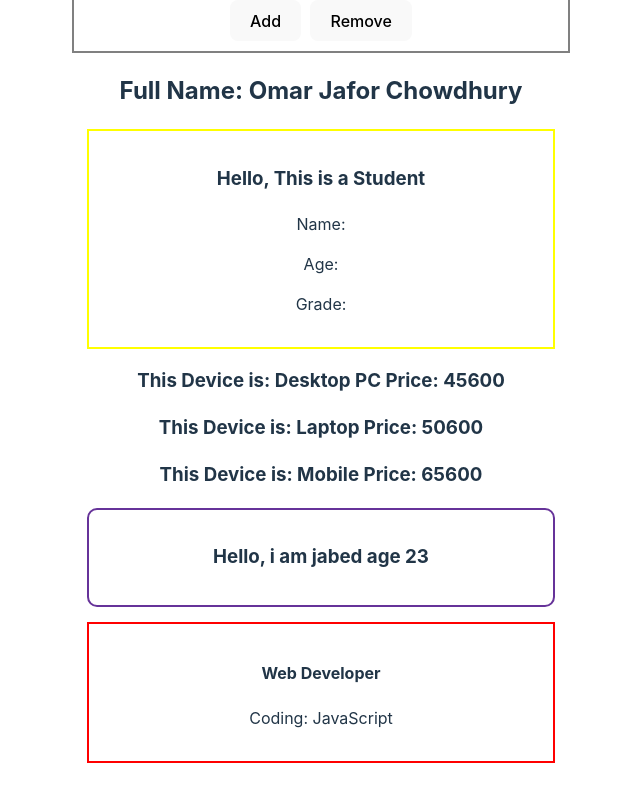
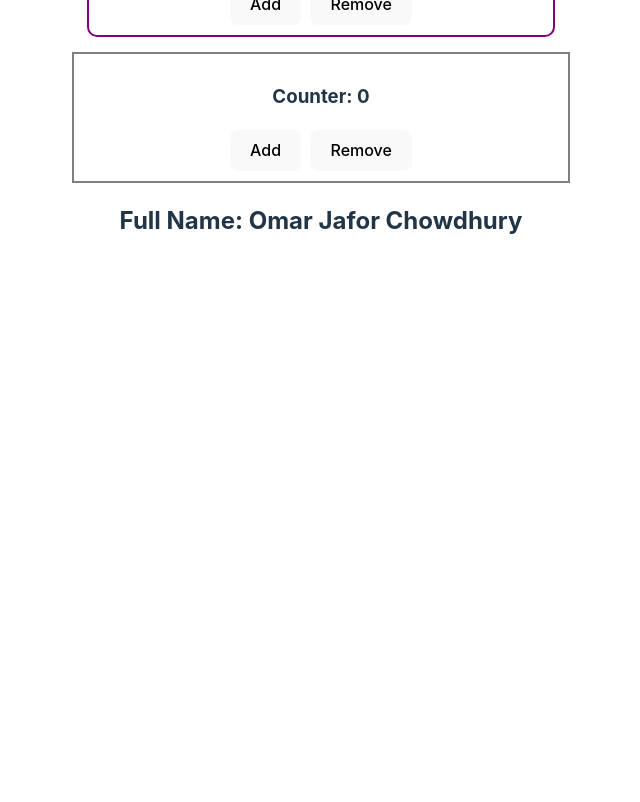
Before and after one commit to omarjafor/My-First-React, a React (Vite) app: page / in a window 1280 px wide. Shown: the part 380-1182 px from the top of the page, without its empty margins (319-959 px from the left). After the commit the page ends 800 px from the top, so only its background shows below. Built offline with nearby package versions, Linux system fonts and the light colour scheme.

Commit message:
use state

```diff
--- a/src/App.jsx
+++ b/src/App.jsx
@@ -1,7 +1,7 @@
 import React from 'react';
 import './App.css'
-import Home from './pages/Home'
-import Counter from './pages/Counter';
+import Home from './component/Home'
+import Counter from './component/Counter';
 
 function App() {
   // let sum=0;
@@ -18,12 +18,12 @@ function App() {
       {/* <button onClick={()=> buttonClicked(5)}>Clicked</button> */}
 
       <Home/>
-      <Student />
+      {/* <Student />
        <Device name='Desktop PC' price='45600'/>
       <Device name='Laptop' price='50600' />
       <Device name='Mobile' price='65600' />
       <Person/>
-      <Developer/>
+      <Developer/>*/}
     </>
   )
 }
```
Also changed, not shown: src/component/Counter.jsx (renamed from src/pages/Counter.jsx), src/component/Home.jsx (renamed from src/pages/Home.jsx), src/component/Teams.jsx (renamed from src/pages/Teams.jsx).
